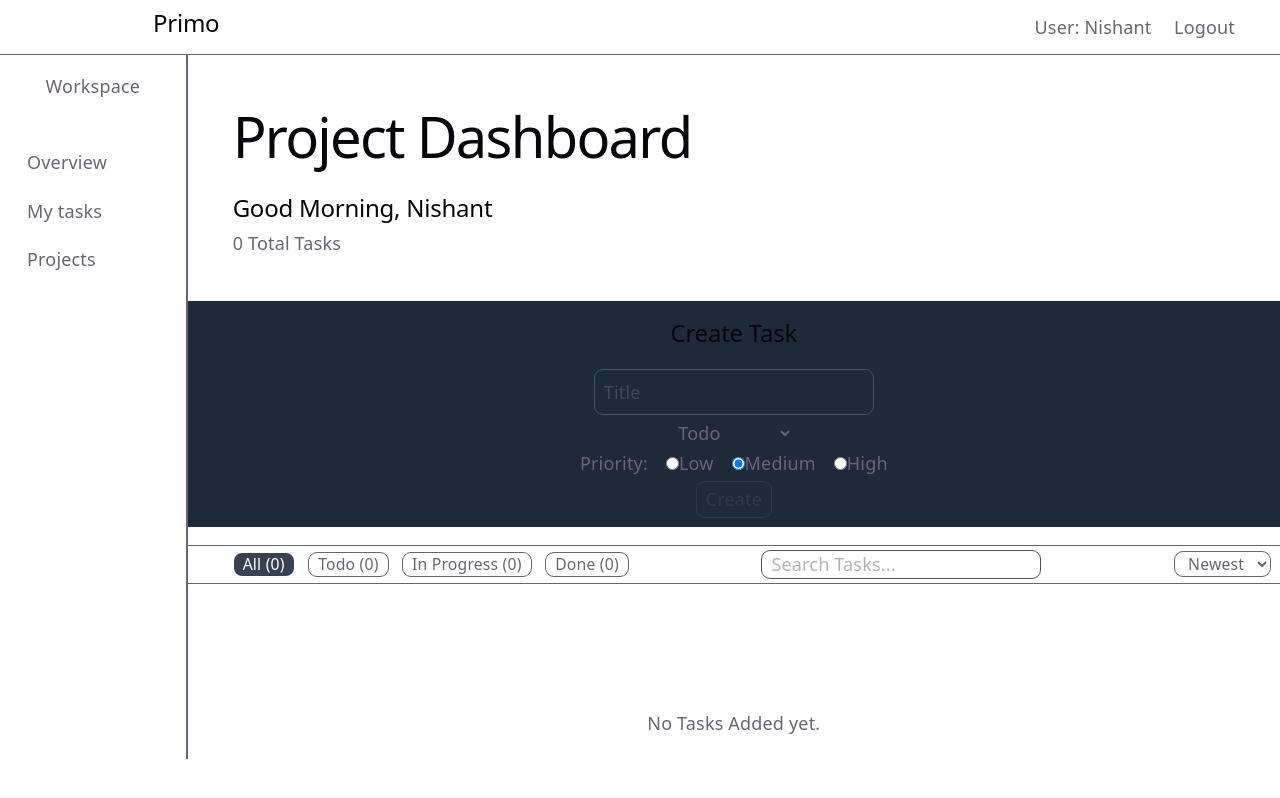
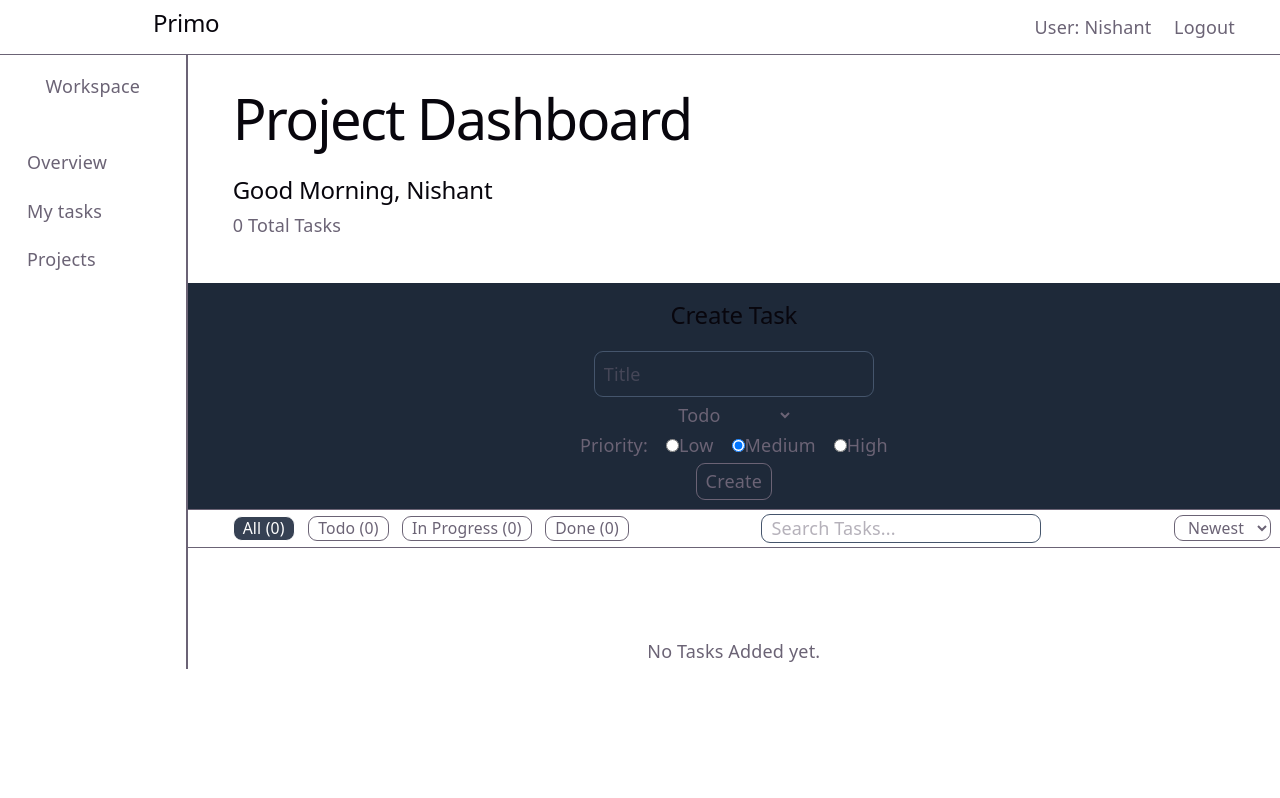
Before and after one commit to AlgoVoyager/mern-revision-project-1, a React (Vite) app: page / in a window 1280 px wide. Built offline with nearby package versions, Linux system fonts and the light colour scheme.

Commit message:
feat : delete undo logic

```diff
--- a/src/App.jsx
+++ b/src/App.jsx
@@ -5,6 +5,7 @@ import Dashboard from './components/Dashboard'
 import TaskForm from './components/tasks/TaskForm'
 const App = () => {
   const MAX_TASK = 10;
+  const [deletedTaskId, setDeletedTaskId] = useState(null);
   const [tasks, setTasks] = useState(()=>{
     const storedTasks = localStorage.getItem("tasks");
     return storedTasks?JSON.parse(storedTasks):[];
@@ -33,16 +34,24 @@ const App = () => {
     setTasks(p=>p.map(t=>t.id===updatedTask.id?updatedTask:t))
   }
   const onDeleteTask = (id)=>{
-    setTasks(prevTasks =>
-      prevTasks.filter(task => task.id !== id)
-    );
+    setDeletedTaskId(id);
   }
+  useEffect(()=>{
+    const t = setTimeout(() => {
+      setTasks(prevTasks =>
+        prevTasks.filter(task => task.id !== deletedTaskId)
+      );
+      setDeletedTaskId(null);
+    }, 5000);
+    return ()=>clearTimeout(t);
+  },[deletedTaskId])
+  useEffect(()=>{console.log(tasks)},tasks)
   return (
     <div className='h-full'>
       <Navbar />
       <div className='flex'>
         <Sidebar />
-        <Dashboard tasks={tasks} onAddTask={onAddTask} onEditTask={onEditTask} onDeleteTask={onDeleteTask} onStatusChange={onStatusChange} isTaskLimitReached={isTaskLimitReached}/>
+        <Dashboard tasks={tasks} onAddTask={onAddTask} onEditTask={onEditTask} deletedTaskId={deletedTaskId} setDeletedTaskId={setDeletedTaskId} onDeleteTask={onDeleteTask} onStatusChange={onStatusChange} isTaskLimitReached={isTaskLimitReached}/>
         {/* <TaskForm /> */}
       </div>
     </div>
--- a/src/components/Dashboard.jsx
+++ b/src/components/Dashboard.jsx
@@ -3,7 +3,7 @@ import TaskList from './tasks/TaskList';
 import TaskForm from './tasks/TaskForm';
 import SearchTask from './tasks/SearchTask';
 
-const Dashboard = ({tasks, onAddTask, onEditTask, onDeleteTask, onStatusChange,  isTaskLimitReached}) => {
+const Dashboard = ({tasks, onAddTask, onEditTask, deletedTaskId, setDeletedTaskId, onDeleteTask, onStatusChange,  isTaskLimitReached}) => {
     const stats = tasks.reduce((acc, task) => {
         acc[task.status]++;
         return acc;
@@ -19,7 +19,8 @@ const Dashboard = ({tasks, onAddTask, onEditTask, onDeleteTask, onStatusChange,
         const categoryMatches = selectedCategory === "All"
         || t.status === selectedCategory;
         const searchMatches = t.title.toLowerCase().includes(searchTerm.toLowerCase());
-        return categoryMatches && searchMatches;
+        const notDeleting = deletedTaskId!==t.id;
+        return categoryMatches && searchMatches && notDeleting;
     })
 
     const priorityOrder = {
@@ -39,7 +40,6 @@ const Dashboard = ({tasks, onAddTask, onEditTask, onDeleteTask, onStatusChange,
 
         return priorityOrder[b.priority] - priorityOrder[a.priority];
     });
-    console.log(sortedTasks)
 
 
     const [editingTask, setEditingTask] = useState(null)
@@ -52,7 +52,7 @@ const Dashboard = ({tasks, onAddTask, onEditTask, onDeleteTask, onStatusChange,
         setsearchTerm(e.target.value);
     }
   return (
-    <main className='py-5 space-y-4 w-full'>
+    <main className='py-1 w-full'>
         <div className="dashboard-hero mb-10 px-10">
             <h1 className='my-10'>Project Dashboard</h1>
             <h2>Good Morning,  Nishant</h2>
@@ -75,6 +75,13 @@ const Dashboard = ({tasks, onAddTask, onEditTask, onDeleteTask, onStatusChange,
                 <option value="Priority">Priority</option>
             </select>
         </div>
+        {deletedTaskId&&<div className="message bg-blue-950 text-white py-1 relative">
+            <div className="loader-line"></div>
+            <div className="flex items-center gap-5 px-5">
+                <p>Task Deleted </p>
+                <button className='btn text-sm' onClick={()=>setDeletedTaskId(null)}>Undo</button>
+            </div>
+        </div>}
 
         <TaskList tasks={sortedTasks} onDeleteTask={onDeleteTask} onEditingTask={onEditingTask} onStatusChange={onStatusChange}/>
         <div className="items-count text-center">
--- a/src/components/tasks/TaskForm.jsx
+++ b/src/components/tasks/TaskForm.jsx
@@ -6,6 +6,7 @@ const DEFAULT_FORM = {
 };
 
 const TaskForm = ({onAddTask, onEditTask, editingTask, onCancelEdit, isTaskLimitReached}) => {
+    const isCreateDisabled = !editingTask && isTaskLimitReached;
     const [formData, setFormData] = useState(DEFAULT_FORM);
     useEffect(() => {
         if(editingTask){
@@ -70,7 +71,7 @@ const TaskForm = ({onAddTask, onEditTask, editingTask, onCancelEdit, isTaskLimit
                 High
             </label>
         </div>
-        <input type="submit" value={editingTask?"Update":"Create"} disabled={!editingTask&&isTaskLimitReached} className={'btn btn-disabled'} />
+        <input type="submit" value={editingTask?"Update":"Create"} disabled={isCreateDisabled} className={`btn ${isCreateDisabled&&'btn-disabled'}`} />
         {editingTask&&<button type='button' onClick={()=>onCancelEdit()} className='btn'>Cancel</button>}
     </form>
   )
--- a/src/index.css
+++ b/src/index.css
@@ -113,3 +113,20 @@ code {
   padding: 4px 8px;
   background: var(--code-bg);
 }
+
+.loader-line{
+  background-color: red;
+  height: 3px;
+  width:0px;
+  position: absolute;
+  top:0;left:0;
+  animation: 5s ease-out loader1;
+}
+@keyframes loader1 {
+  from{
+    width:0
+  }
+  to{
+    width:100%
+  }
+}
```
